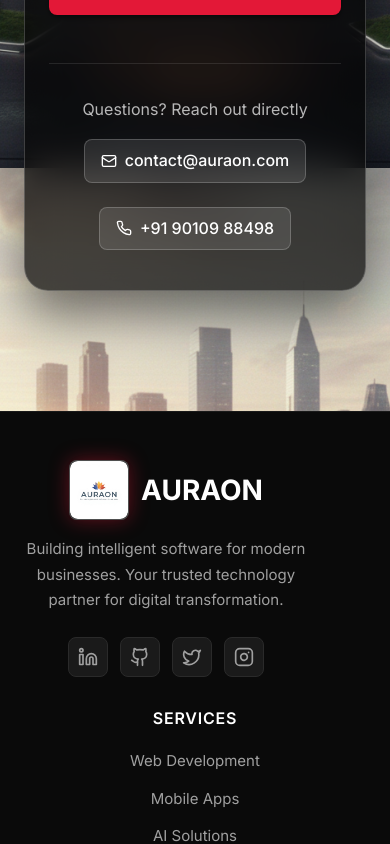
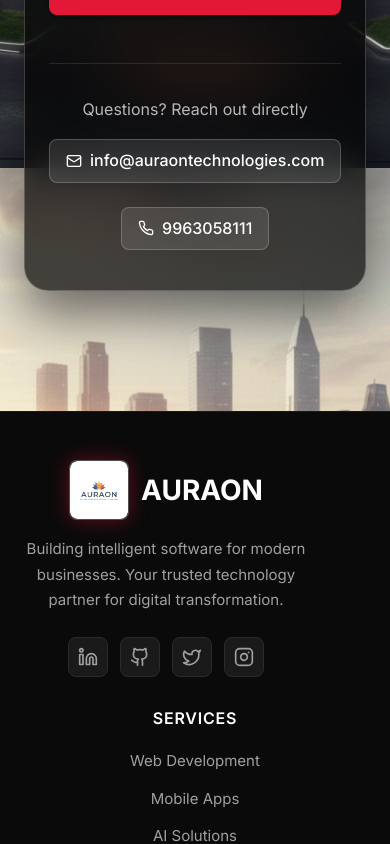
Before and after one commit to auraonsoftware-glitch/AURAONTECHNOLOGIES-, a React (Vite) app: page /confirmation in a window 390 px wide. Shown: the part 1520-2364 px from the top of the page. Built offline with nearby package versions, Linux system fonts and the light colour scheme; no server answers.

Commit message:
Update contact info: email and phone number

```diff
--- a/src/components/Footer.jsx
+++ b/src/components/Footer.jsx
@@ -20,8 +20,8 @@
       { name: 'Get Quote', href: '/quote' },
     ],
     contact: [
-      { icon: <Mail size={16} />, text: 'contact@auraon.com', href: 'mailto:contact@auraon.com' },
-      { icon: <Phone size={16} />, text: '+91 90109 88498', href: 'tel:+919010988498' },
+      { icon: <Mail size={16} />, text: 'info@auraontechnologies.com', href: 'mailto:info@auraontechnologies.com' },
+      { icon: <Phone size={16} />, text: '9963058111', href: 'tel:+919963058111' },
       { icon: <MapPin size={16} />, text: 'Hyderabad, India', href: '#' },
     ]
   }
--- a/src/pages/Confirmation.jsx
+++ b/src/pages/Confirmation.jsx
@@ -179,13 +179,13 @@
           <div className="contact-section">
             <p>Questions? Reach out directly</p>
             <div className="contact-links">
-              <a href="mailto:contact@auraon.com" className="contact-link">
+              <a href="mailto:info@auraontechnologies.com" className="contact-link">
                 <Mail size={16} />
-                contact@auraon.com
+                info@auraontechnologies.com
               </a>
-              <a href="tel:+919010988498" className="contact-link">
+              <a href="tel:+919963058111" className="contact-link">
                 <Phone size={16} />
-                +91 90109 88498
+                9963058111
               </a>
             </div>
           </div>
```
